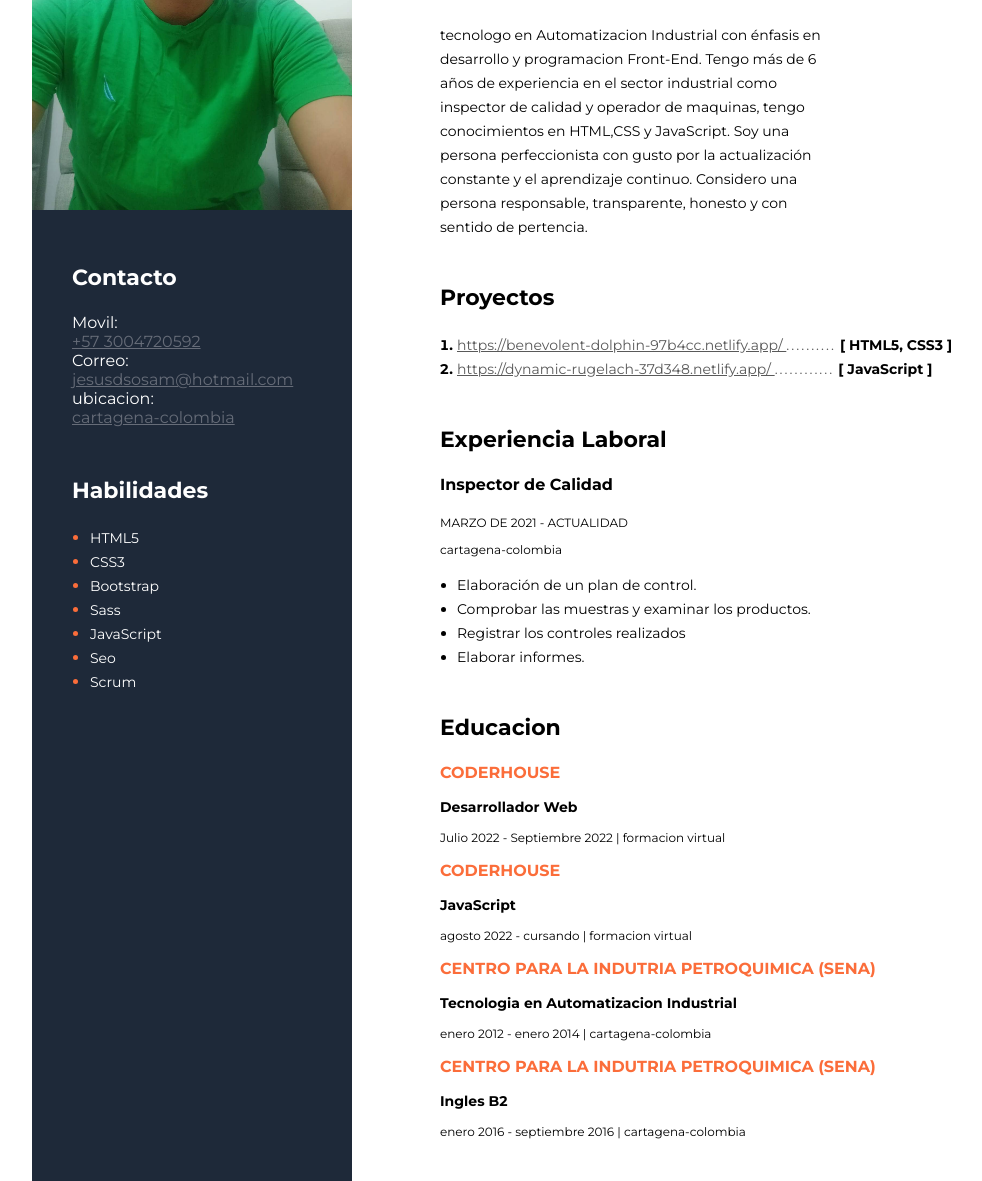
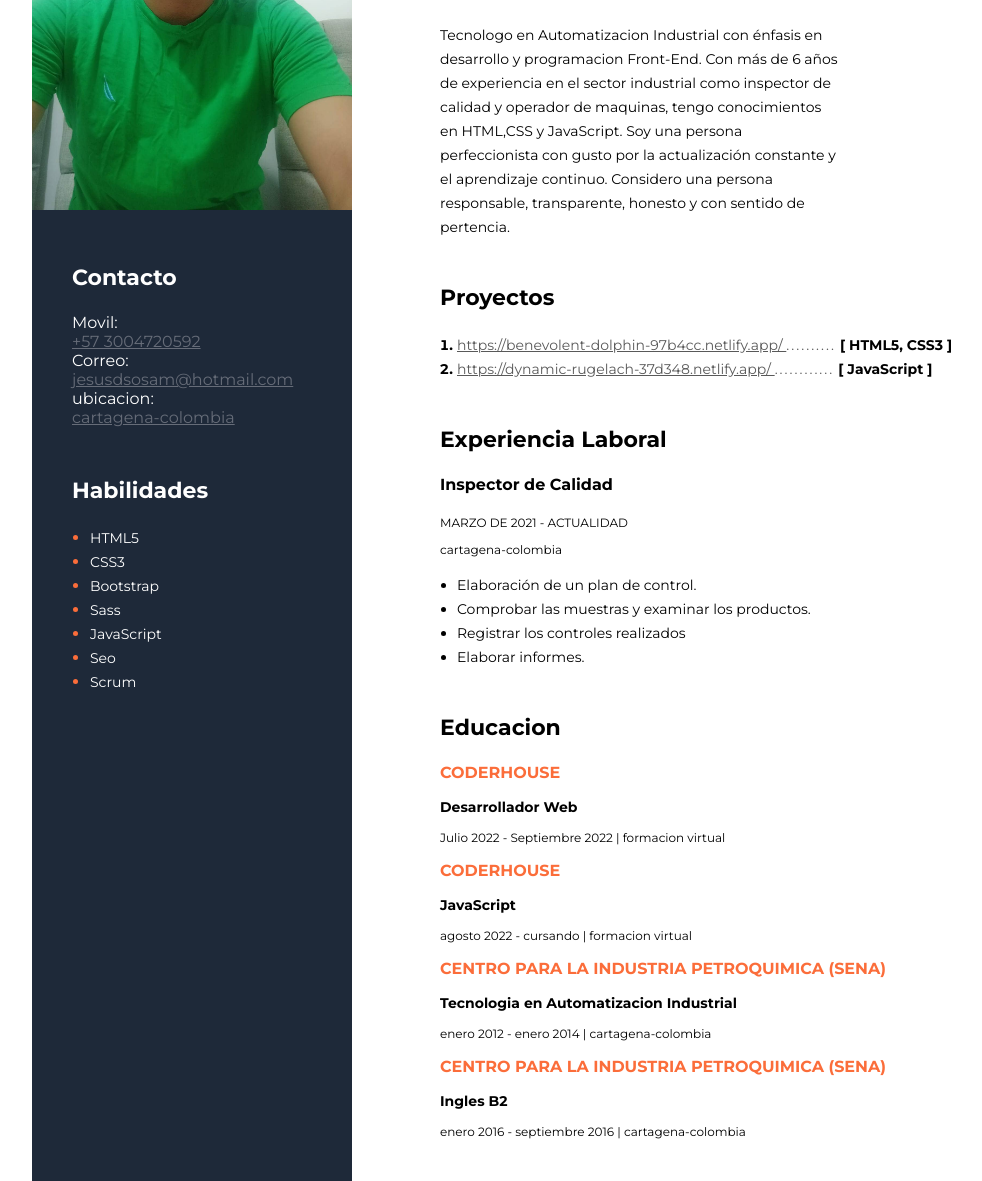
Before and after one commit to gabrieljesus2017/curriculum, a plain HTML site: page index.html in a window 1280 px wide. Shown: the part 301-1482 px from the top of the page, without its empty margins (187-1169 px from the left). Drawn offline with Linux system fonts and the light colour scheme.

Commit message:
Update index.html

```diff
--- a/index.html
+++ b/index.html
@@ -17,7 +17,7 @@
             <div class="descripcion">
                 <h2 class="backend">Desarrolador Front-End junior</h2>
                 <h1 class="name">Jesus David Sosa Miranda</h1>
-                <p class="letras-descripcion">tecnologo en Automatizacion Industrial con énfasis en desarrollo y programacion Front-End. Tengo más de 6 años de experiencia en el sector industrial como inspector de calidad y operador de maquinas, tengo conocimientos en HTML,CSS y JavaScript.
+                <p class="letras-descripcion">Tecnologo en Automatizacion Industrial con énfasis en desarrollo y programacion Front-End. Con más de 6 años de experiencia en el sector industrial como inspector de calidad y operador de maquinas, tengo conocimientos en HTML,CSS y JavaScript.
                  Soy una persona perfeccionista con gusto por la actualización constante y el aprendizaje continuo. Considero una persona responsable, transparente, honesto y con sentido de pertencia.</p>
             </div>
             <!-- Proyectos -->
@@ -73,12 +73,12 @@
                     <p class="fechas">agosto 2022 - cursando   | formacion virtual</p>
                 </div>
                 <div>
-                    <P class="U"> <span  class="orange">CENTRO PARA LA INDUTRIA PETROQUIMICA (SENA)</span></P>
+                    <P class="U"> <span  class="orange">CENTRO PARA LA INDUSTRIA PETROQUIMICA (SENA)</span></P>
                     <P class="titulo">Tecnologia en Automatizacion Industrial</P>
                     <p class="fechas">enero 2012 - enero 2014  | cartagena-colombia   </p>
                 </div>
                 <div>
-                    <P class="U"> <span  class="orange">CENTRO PARA LA INDUTRIA PETROQUIMICA (SENA)</span></P>
+                    <P class="U"> <span  class="orange">CENTRO PARA LA INDUSTRIA PETROQUIMICA (SENA)</span></P>
                     <P class="titulo">Ingles B2</P>
                     <p class="fechas">enero 2016 - septiembre 2016  | cartagena-colombia  </p>
                 </div>
```
